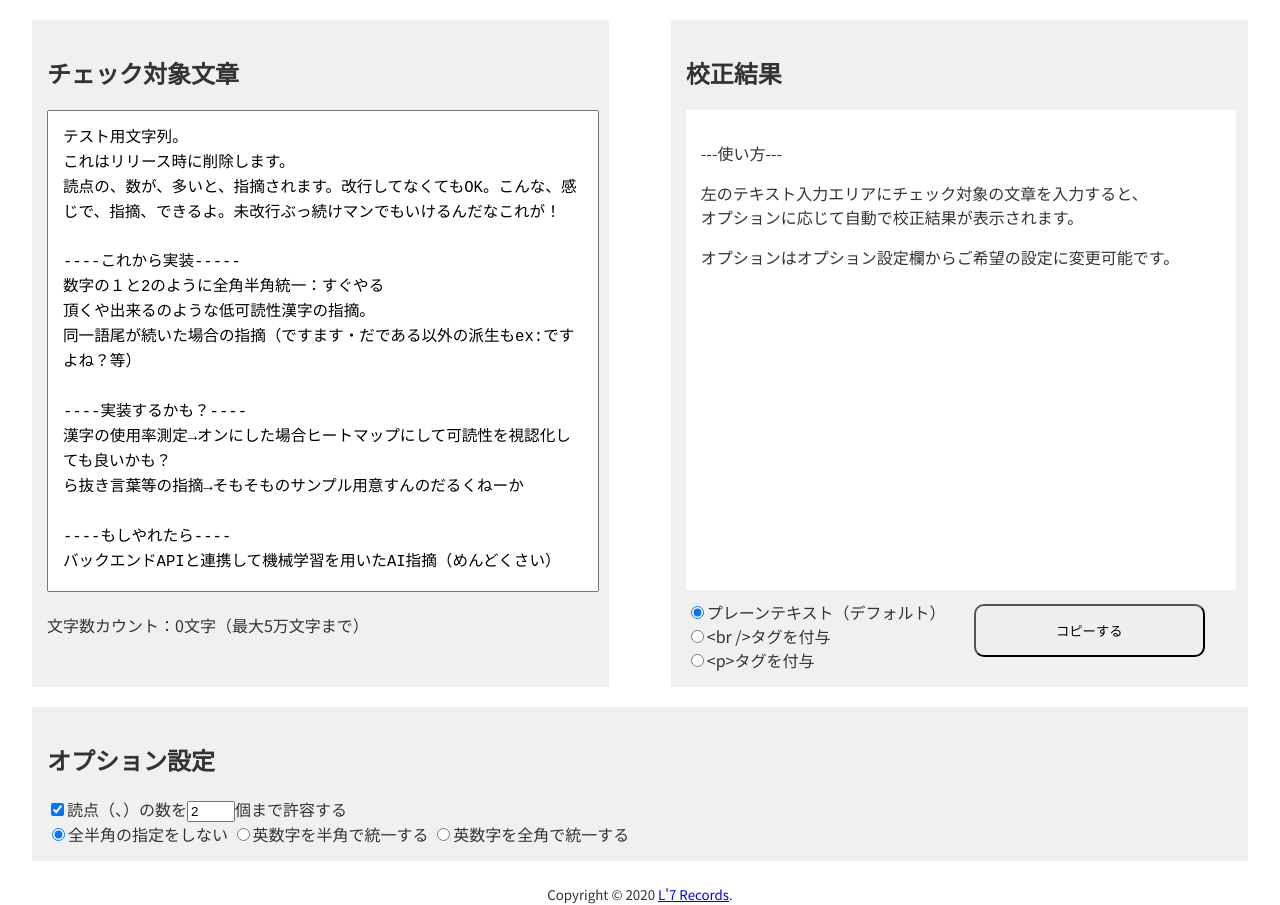
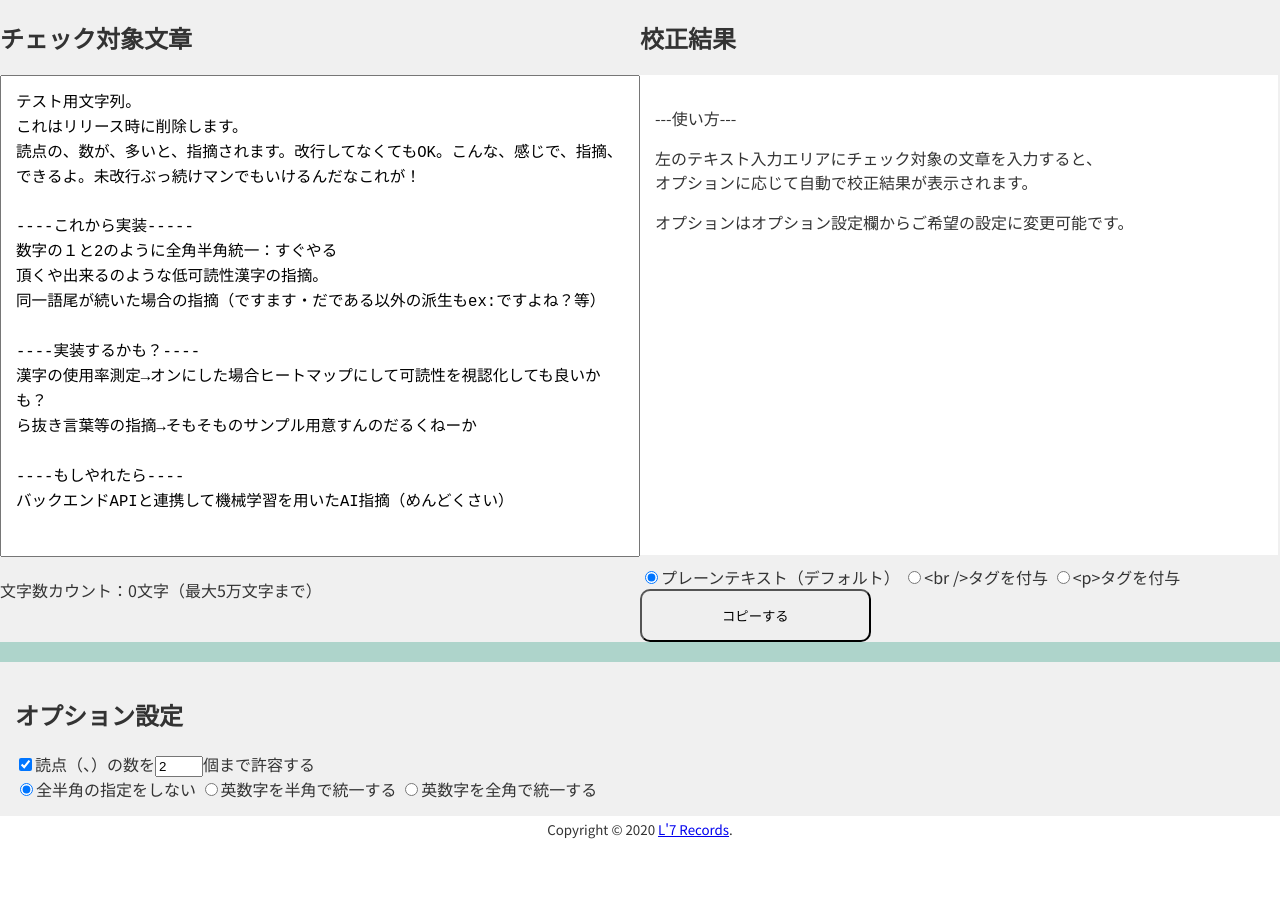
Before and after one commit to braveryk7/live-proofread, a website built with webpack: page dist/index.html in a window 1280 px wide. Shown: the part 89-994 px from the top of the page. After the commit the page ends 935 px from the top, so only its background shows below. Built offline with nearby package versions, Linux system fonts and the light colour scheme.

Commit message:
レイアウトをFlexboxからGridに変更

```diff
--- a/src/_scss/base/_base.scss
+++ b/src/_scss/base/_base.scss
@@ -1,6 +1,8 @@
+@import '../mixin/layout.scss';
 @import url('https://fonts.googleapis.com/css2?family=Noto+Sans+JP&display=swap');
 
 body {
+    @include containerLayout;
     margin: 0;
     letter-spacing: 1.9;
     overflow-wrap: break-word;
--- a/src/_scss/modules/_article.scss
+++ b/src/_scss/modules/_article.scss
@@ -1,24 +1,14 @@
-.article {
+@import '../mixin/layout.scss';
+
+.main-area {
+    grid-area: center;
+    @include mainLayout;
     background-color: rgb(174, 212, 203);
 }
 
-.main-area {
-    display: flex;
-    justify-content: space-between;
-    flex-wrap: wrap;
-    padding: 20px;
-    width: 95%;
-    margin: 0 auto;
-}
-
 .input-area {
-    display: flex;
-    flex-direction: column;
-    width: 45%;
-    //max-height: 600px;
+    grid-area: input;
     background-color: rgb(240, 240, 240);
-    padding: 15px;
-    margin-right: 15px;
 
     &__input-form {
         resize: none;
@@ -31,35 +21,10 @@
 }
 
 .view-area {
-    flex-wrap: wrap;
-    flex-direction: column;
-    width: 45%;
+    grid-area: view;
+    // width: 45%;
     //max-height: 600px;
     background-color: rgb(240, 240, 240);
-    padding: 15px;
-    margin-left: 15px;
-}
-
-.copy-area {
-    display: flex;
-
-    &__input-code {
-        display: flex;
-        flex-direction: column;
-        margin-top: 10px;
-    }
-
-    &__copy-form {
-        display: flex;
-        align-items: center;
-        margin: 0 auto;
-
-        &--btn {
-            padding: 15px 80px;
-            border-radius: 10px;
-            cursor: pointer;
-        }
-    }
 }
 
 .view-word {
@@ -80,9 +45,27 @@
     }
 }
 
+.copy-area {
+
+    &__input-code {
+        flex-direction: column;
+        margin-top: 10px;
+    }
+
+    &__copy-form {
+        align-items: center;
+        margin: 0 auto;
+
+        &--btn {
+            padding: 15px 80px;
+            border-radius: 10px;
+            cursor: pointer;
+        }
+    }
+}
+
 .options-area {
-    flex-wrap: wrap;
-    width: 100%;
+    grid-area: options;
     background-color: rgb(240, 240, 240);
     padding: 15px;
     margin-top: 20px;
--- a/src/_scss/modules/_footer.scss
+++ b/src/_scss/modules/_footer.scss
@@ -1,3 +1,4 @@
-#footer {
+.footer {
+    grid-area: footer;
     text-align: center;
 }
--- a/src/_scss/modules/_header.scss
+++ b/src/_scss/modules/_header.scss
@@ -1,4 +1,5 @@
 .header {
+    grid-area: header;
     display: flex;
     flex-direction: row;
     align-items: baseline;
--- a/src/_scss/modules/_nav.scss
+++ b/src/_scss/modules/_nav.scss
@@ -1,23 +1,5 @@
 #nav {
-    display: frex;
 }
 
 .nav-ul {
-    display: flex;
-    justify-content: space-around;
-    margin: 0 auto;
-    padding: 0;
-    width: 50%;
-    text-align: center;
-
-
-    &__item {
-        list-style: none;
-        min-width: 50px;
-        padding: 15px;
-
-        &--underline {
-            text-decoration: none;
-        }
-    }
 }
```
